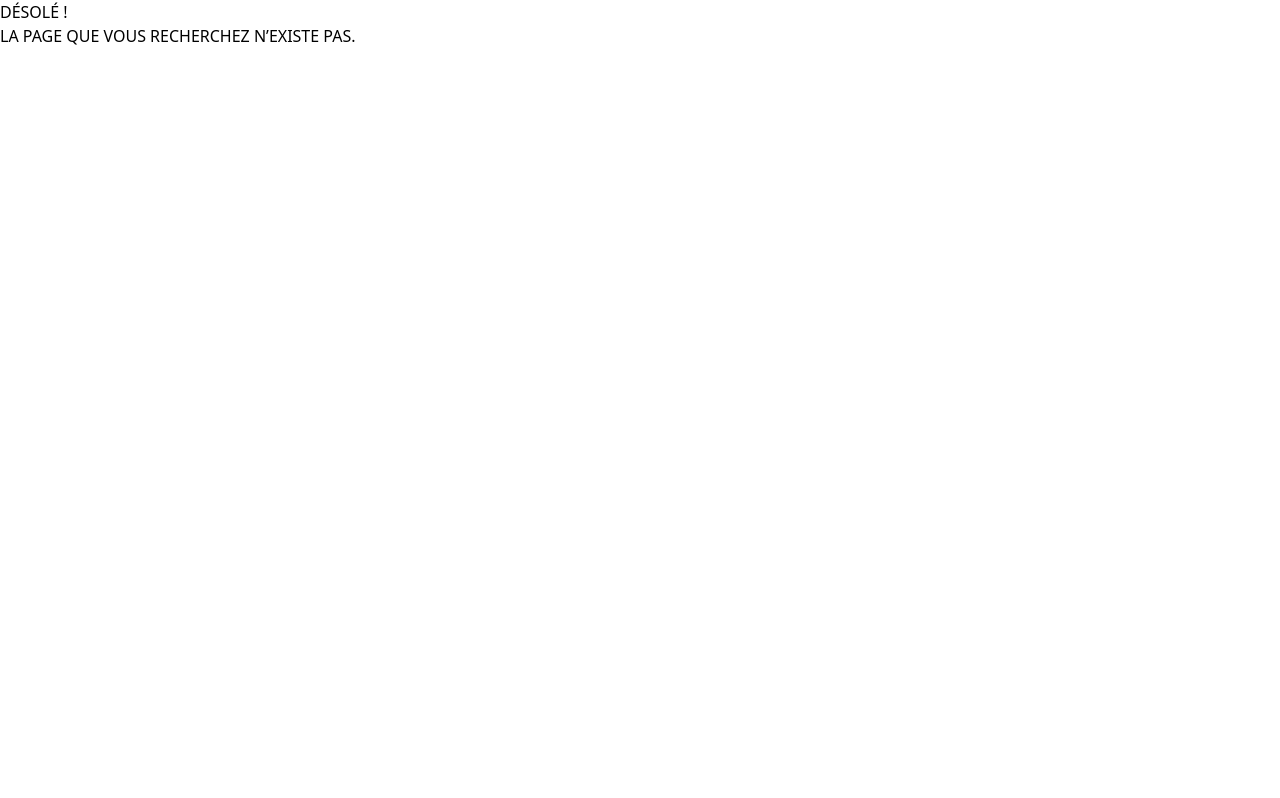
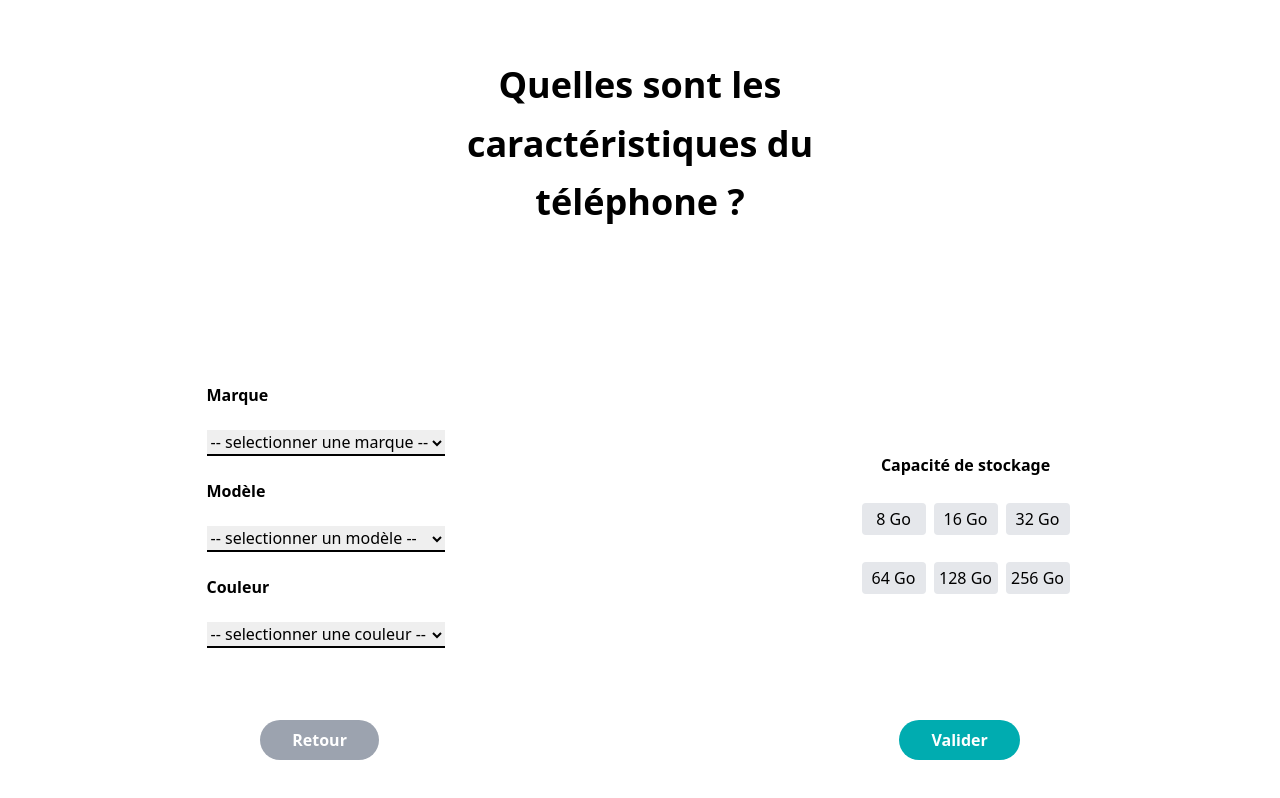
Before and after one commit to samuelfaberdev/WCS-Hackathon2-Team-Zagreb, a React (Vite) app in the folder frontend/: page /caracteristiquespage in a window 1280 px wide. Built offline with nearby package versions, Linux system fonts and the light colour scheme; the HTML template or start-up script is replaced by a standard one.

Commit message:
Caracteristique page

```diff
--- a/frontend/src/App.jsx
+++ b/frontend/src/App.jsx
@@ -1,14 +1,19 @@
-import { Routes, Route } from "react-router-dom";
-import Home from "./pages/Home";
-import Page404 from "./pages/Page404";
+import { Routes, Route } from 'react-router-dom';
+import Home from './pages/Home';
+import Page404 from './pages/Page404';
 
-import "./App.css";
+import './App.css';
+import CaracteristiquesPage from './pages/CaracteristiquesPage';
 
 function App() {
   return (
     <>
       <Routes>
         <Route path="/" element={<Home />} />
+        <Route
+          path="/caracteristiquespage"
+          element={<CaracteristiquesPage />}
+        />
         <Route path="*" element={<Page404 />} />
       </Routes>
     </>
--- /dev/null
+++ b/frontend/src/pages/CaracteristiquesPage.jsx
@@ -0,0 +1,107 @@
+export default function CaracteristiquesPage() {
+  return (
+    <div>
+      <div className="flex justify-center ">
+        <h2 className="font-bold text-4xl text-center leading-relaxed mt-14 w-1/3">
+          Quelles sont les caractéristiques du téléphone ?
+        </h2>
+      </div>
+      <form action="#">
+        <div className="mt-32 flex justify-around ">
+          <div className="leading-[70px]">
+            <div className="flex flex-col">
+              <label className="font-bold" htmlFor="Marque">
+                Marque
+              </label>
+              <select
+                className="border-b-2 border-black"
+                name="Marques"
+                id="Marque"
+              >
+                <option value="">-- selectionner une marque --</option>
+                <option value="1">1</option>
+                <option value="2">2</option>
+                <option value="3">3</option>
+                <option value="4">4</option>
+                <option value="5">5</option>
+              </select>
+            </div>
+            <div className="flex flex-col">
+              <label className="font-bold" htmlFor="modele">
+                Modèle
+              </label>
+              <select
+                className="border-b-2 border-black"
+                name="modeles"
+                id="modele"
+              >
+                <option value="">-- selectionner un modèle --</option>
+                <option value="1">1</option>
+                <option value="2">2</option>
+                <option value="3">3</option>
+                <option value="4">4</option>
+                <option value="5">5</option>
+              </select>
+            </div>
+
+            <div className="flex flex-col">
+              <label className="font-bold" htmlFor="couleur">
+                Couleur
+              </label>
+              <select
+                className="border-b-2 border-black"
+                name="couleur"
+                id="couleur"
+              >
+                <option value="">-- selectionner une couleur --</option>
+                <option value="1">1</option>
+                <option value="2">2</option>
+                <option value="3">3</option>
+                <option value="4">4</option>
+                <option value="5">5</option>
+              </select>
+            </div>
+          </div>
+          <div className="flex flex-col justify-around items-center mt-20">
+            <p className="font-bold">Capacité de stockage</p>
+            <div>
+              <button className="bg-gray-200 px-1 mx-1 rounded font-medium w-16 h-8">
+                8 Go
+              </button>
+              <button className="bg-gray-200 px-1 mx-1 rounded font-medium w-16 h-8">
+                16 Go
+              </button>
+              <button className="bg-gray-200 px-1 mx-1 rounded font-medium w-16 h-8">
+                32 Go
+              </button>
+            </div>
+            <div className="mb-10">
+              <button className="bg-gray-200 px-1 mx-1 rounded font-medium w-16 h-8">
+                64 Go
+              </button>
+              <button className="bg-gray-200 px-1 mx-1 rounded font-medium w-16 h-8">
+                128 Go
+              </button>
+              <button className="bg-gray-200 px-1 mx-1 rounded font-medium w-16 h-8">
+                256 Go
+              </button>
+            </div>
+          </div>
+        </div>
+        <div
+          className="absolute bottom-10 w-full
+      "
+        >
+          <div className="flex justify-around">
+            <button className="bg-gray-400 px-8 py-2 rounded-3xl font-bold text-white">
+              Retour
+            </button>
+            <button className="bg-[#00ACB0] px-8 py-1 rounded-3xl font-bold text-white">
+              Valider
+            </button>
+          </div>
+        </div>
+      </form>
+    </div>
+  );
+}
--- a/frontend/tailwind.config.js
+++ b/frontend/tailwind.config.js
@@ -1,16 +1,11 @@
 /** @type {import('tailwindcss').Config} */
 export default {
-  content: ["./index.html", "./src/**/*.{js,ts,jsx,tsx}"],
+  content: ['./index.html', './src/**/*.{js,ts,jsx,tsx}'],
   theme: {
     extend: {
       fontFamily: {
-        raleway: ["Raleway, sans-serif"],
+        raleway: ['Raleway, sans-serif'],
       },
-    },
-    colors: {
-      primary: "#202020",
-      secondary: "#FFFFFF",
-      tertiary: "#e4c467",
     },
   },
   plugins: [],
```
